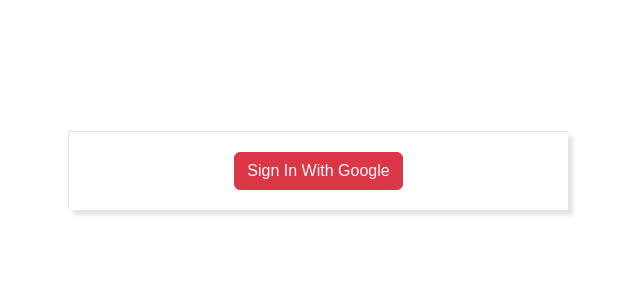
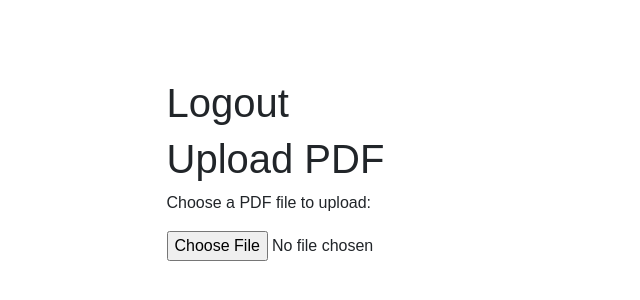
Before and after one commit to vennyvirtuoso/cold-email-writer, a React (Create React App) app: page /upload-pdf in a window 1280 px wide. Shown: the part 230-530 px from the top of the page, without its empty margins (322-962 px from the left). Built offline with nearby package versions, Linux system fonts and the light colour scheme.

Commit message:
Logout-button

```diff
--- /dev/null
+++ b/src/App.js
@@ -0,0 +1,23 @@
+import React, { useState } from "react";
+import { BrowserRouter as Router, Route, Routes } from "react-router-dom";
+import Login from "./Login";
+import UploadPDF from "./UploadPDF";
+import Logout from "./Logout";
+
+function App() {
+  const [token, setToken] = useState(null);
+
+  return (
+    <div className="wrapper">
+      <Router>
+        <Routes>
+          <Route path="/" element={<Login setToken={setToken} />} />
+          <Route path="/logout" element={<Logout />} />
+          <Route path="/upload-pdf" element={<UploadPDF />} />
+        </Routes>
+      </Router>
+    </div>
+  );
+}
+
+export default App;
--- a/src/Login.js
+++ b/src/Login.js
@@ -1,48 +1,29 @@
 import React, { useState } from "react";
 import { auth, provider } from "./FirebaseConfig";
 import { signInWithPopup } from "firebase/auth";
-
-function Login() {
-  const [user, setUser] = useState(null);
+import { useNavigate } from "react-router-dom";
+function Login({ setToken }) {
+  const navigate = useNavigate(); // Get history from the hook
 
   const handleGoogleSignIn = () => {
     signInWithPopup(auth, provider)
       .then((result) => {
         const user = result.user;
-        console.log(user);
-        setUser(user);
+        const userId = user.uid;
+        setToken(userId); // Set the token (userId) in the parent component
+        navigate("/upload-pdf"); // Redirect to the "Upload PDF" page after successful login
       })
       .catch((err) => {
         console.log(err);
       });
   };
 
-  const handleLogout = () => {
-    setUser(null);
-  };
-
   return (
     <div className="wrapper">
       <div className="box">
-        {user ? (
-          <>
-            <button className="btn btn-secondary btn-md" onClick={handleLogout}>
-              LOGOUT
-            </button>
-            <h3>Welcome {user.displayName}</h3>
-            <p>{user.email}</p>
-            <div className="photo">
-              <img src={user.photoURL} alt="dp" referrerPolicy="no-referrer" />
-            </div>
-          </>
-        ) : (
-          <button
-            className="btn btn-danger btn-md"
-            onClick={handleGoogleSignIn}
-          >
-            Sign In With Google
-          </button>
-        )}
+        <button className="btn btn-danger btn-md" onClick={handleGoogleSignIn}>
+          Sign In With Google
+        </button>
       </div>
     </div>
   );
--- /dev/null
+++ b/src/Logout.js
@@ -0,0 +1,18 @@
+import React from "react";
+import { useNavigate } from "react-router-dom"; // Import useNavigate
+import { signOut } from "firebase/auth";
+import { auth } from "./FirebaseConfig";
+
+function Logout() {
+  const navigate = useNavigate(); // Get the navigate function
+
+  signOut(auth)
+    .then(() => {
+      navigate("/"); // Use the navigate function to redirect after logout
+    })
+    .catch((err) => {
+      console.error("Logout error: ", err);
+    });
+}
+
+export default Logout;
--- /dev/null
+++ b/src/UploadPDF.js
@@ -0,0 +1,28 @@
+import React from "react";
+
+// Define a function to handle the click event
+const handleLogoutClick = () => {
+  // Call the Logout component or perform any other desired action
+  // In this example, we're just redirecting to the "/logout" route
+  window.location.href = "/logout";
+};
+
+function UploadPDF() {
+  const handleFileUpload = (e) => {
+    const file = e.target.files[0];
+
+    // Here, you can handle the uploaded file, e.g., send it to a server or process it in some way.
+    console.log("Uploaded file:", file.name);
+  };
+
+  return (
+    <div>
+      <h1 onClick={handleLogoutClick}>Logout</h1>
+      <h1>Upload PDF</h1>
+      <p>Choose a PDF file to upload:</p>
+      <input type="file" accept=".pdf" onChange={handleFileUpload} />
+    </div>
+  );
+}
+
+export default UploadPDF;
--- a/src/index.js
+++ b/src/index.js
@@ -4,12 +4,12 @@
 import reportWebVitals from "./reportWebVitals";
 import "../node_modules/bootstrap/dist/css/bootstrap.css";
 
-import Login from "./Login";
+import App from "./App";
 
 const root = ReactDOM.createRoot(document.getElementById("root"));
 root.render(
   <React.StrictMode>
-    <Login />
+    <App />
   </React.StrictMode>
 );
 reportWebVitals();
```
Also changed, not shown: 1 other file (tests, documents, lock files or other folders).
